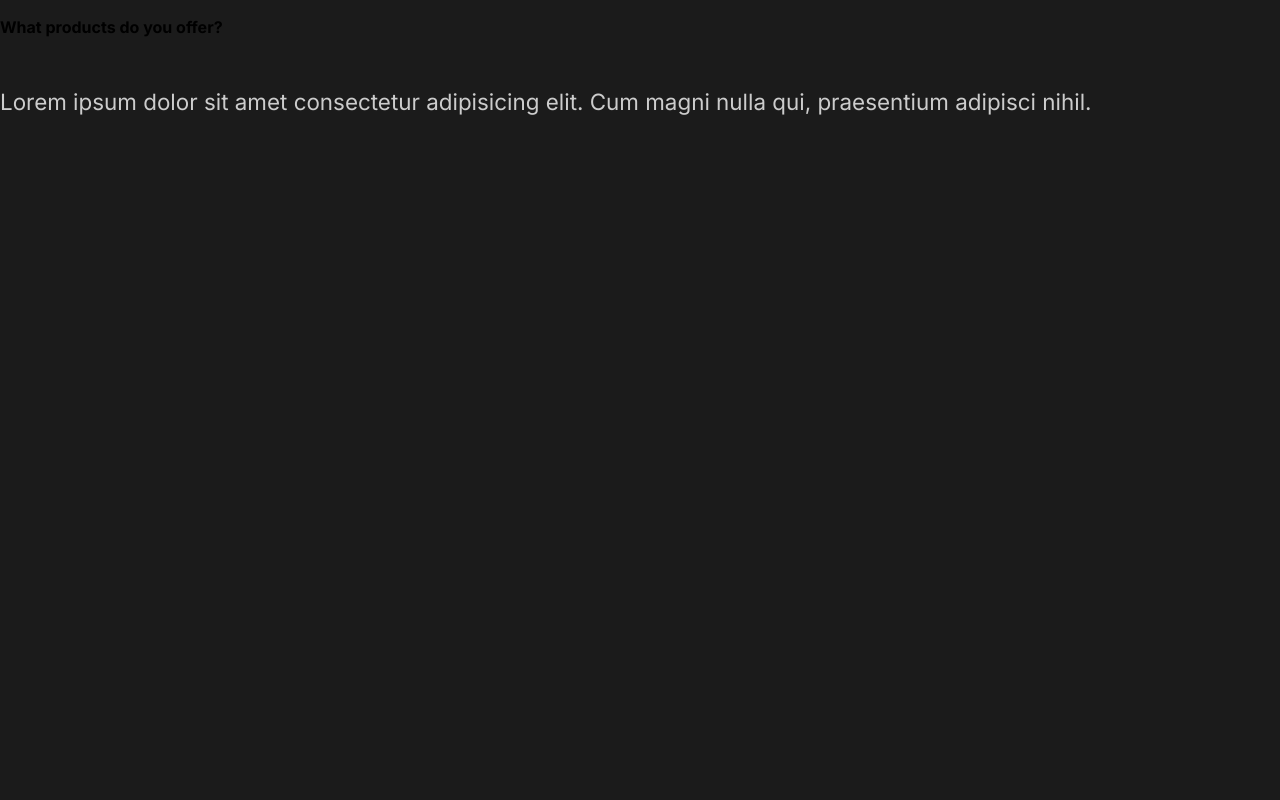
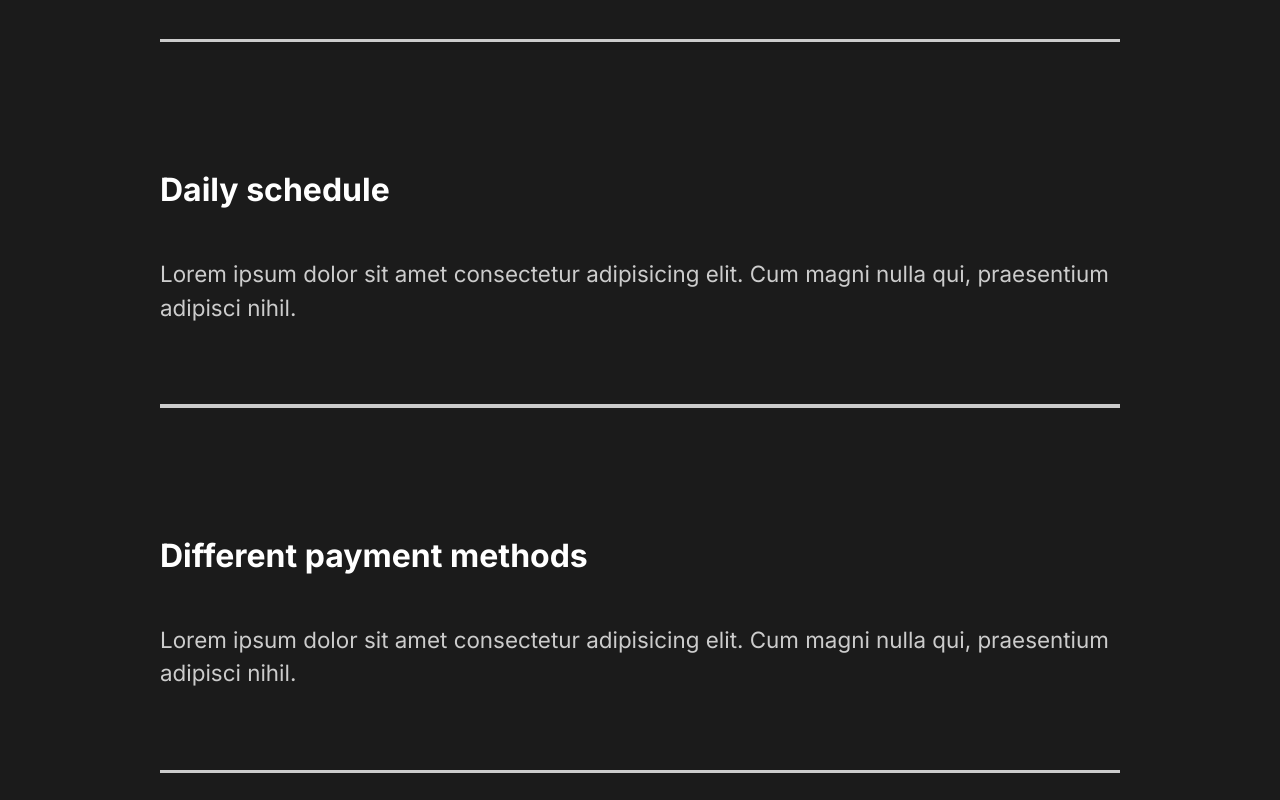
Before and after one commit to ittaMeSem/capture-portfolio, a React (Create React App) app in the folder capture/: page / in a window 1280 px wide. Shown: the part 2580-3380 px from the top of the page. Before the commit the page ends 2746 px from the top, so only its background shows below. Built offline with nearby package versions, Linux system fonts and the light colour scheme.

Commit message:
Faq section styling

```diff
--- a/capture/src/components/FaqSection.js
+++ b/capture/src/components/FaqSection.js
@@ -1,8 +1,11 @@
 import React from "react";
+//Styles
+import styled from "styled-components";
+import { About } from "../styles";
 
 const FaqSection = () => {
   return (
-    <div className="faq">
+    <Faq>
       <h2>
         Any question <span>FAQ</span>
       </h2>
@@ -14,6 +17,7 @@
             nulla qui, praesentium adipisci nihil.
           </p>
         </div>
+        <div className="faq-line"></div>
       </div>
       <div className="question">
         <h4>Daily schedule</h4>
@@ -23,6 +27,7 @@
             nulla qui, praesentium adipisci nihil.
           </p>
         </div>
+        <div className="faq-line"></div>
       </div>
       <div className="question">
         <h4>Different payment methods</h4>
@@ -32,6 +37,7 @@
             nulla qui, praesentium adipisci nihil.
           </p>
         </div>
+        <div className="faq-line"></div>
       </div>
       <div className="question">
         <h4>What products do you offer?</h4>
@@ -41,9 +47,37 @@
             nulla qui, praesentium adipisci nihil.
           </p>
         </div>
+        <div className="faq-line"></div>
       </div>
-    </div>
+    </Faq>
   );
 };
 
+const Faq = styled(About)`
+  display: block;
+  span {
+    display: block;
+  }
+  h2 {
+    padding-bottom: 2rem;
+    font-weight: lighter;
+  }
+  .faq-line {
+    background: #ccc;
+    height: 0.2rem;
+    margin: 2rem 0rem;
+    width: 100%;
+  }
+  .question {
+    padding: 3rem 0rem;
+    cursor: pointer;
+  }
+  .answer {
+    padding: 2rem 0rem;
+  }
+  p {
+    padding: 1rem 0rem;
+  }
+`;
+
 export default FaqSection;
--- a/capture/src/components/GlobalStyle.js
+++ b/capture/src/components/GlobalStyle.js
@@ -35,6 +35,7 @@
     }
     h4{
         font-weight: bold;
+        font-size: 2rem;
     }
     a{
         font-size: 1.1rem;
```
